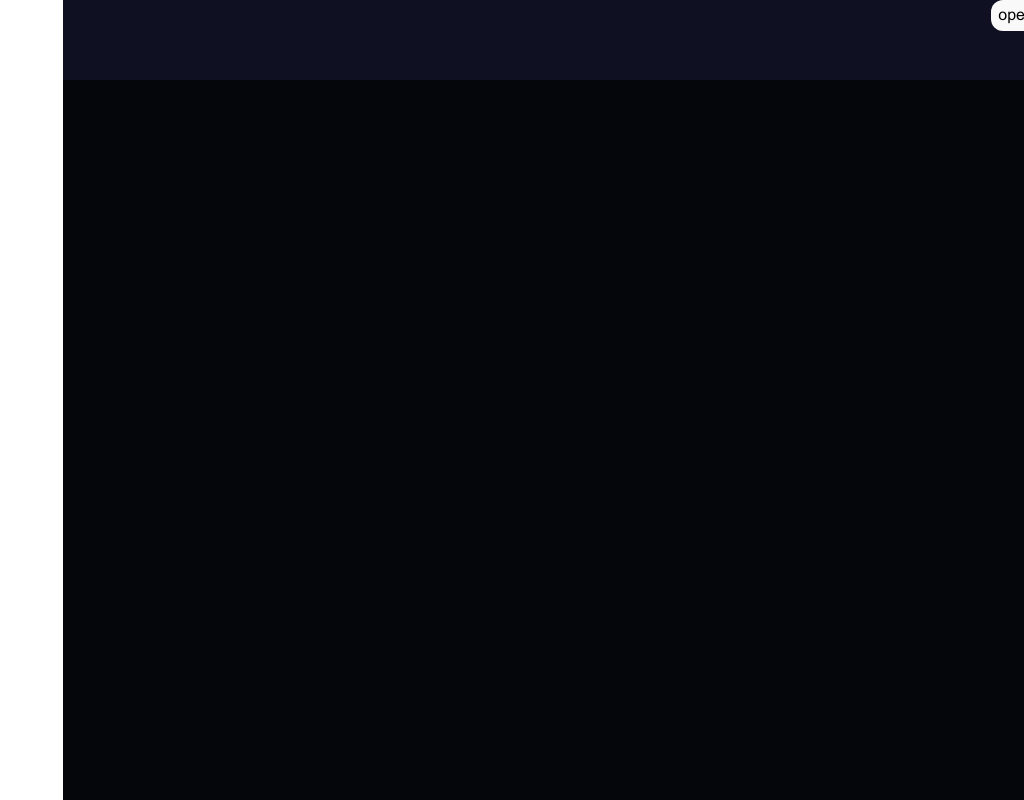
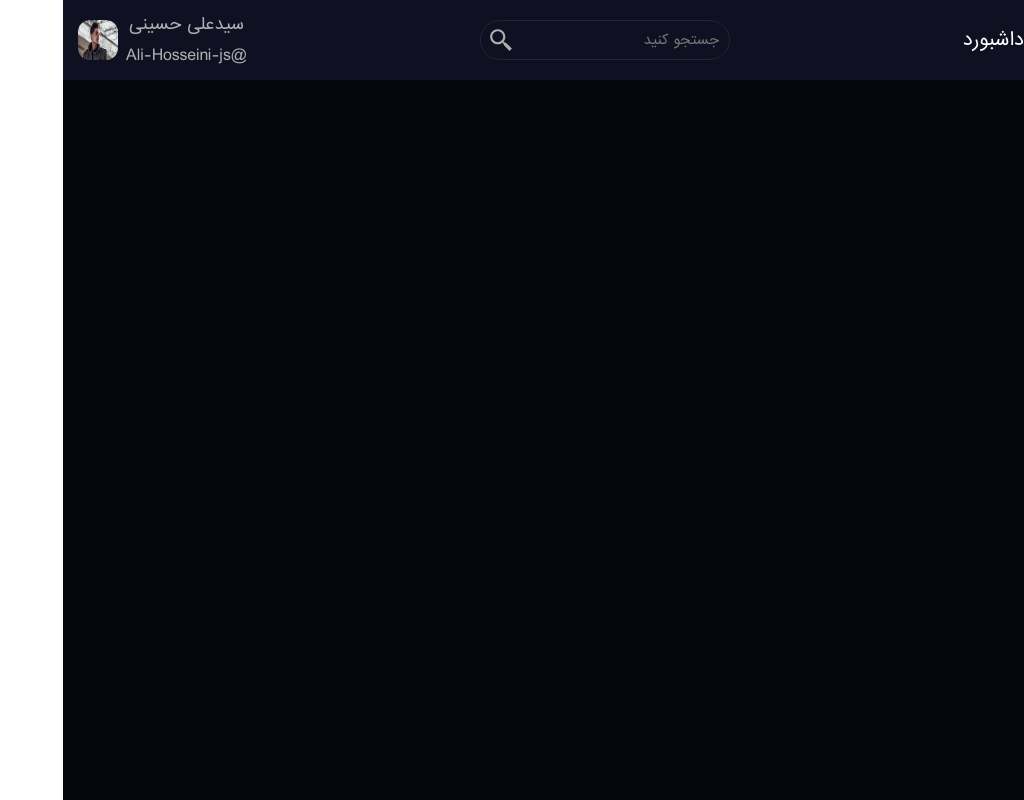
Before and after one commit to Ali-hosseini-js/panel-admin, a React app: page /p in a window 1280 px wide. Shown: the whole page, without its empty margins (256-1280 px from the left). Built offline with nearby package versions, Linux system fonts and the light colour scheme; the HTML template or start-up script is replaced by a standard one.

Commit message:
top layout header features are added

```diff
--- a/src/icons/src/SvgLogo.tsx
+++ b/src/icons/src/SvgLogo.tsx
@@ -16,8 +16,8 @@ export const SvgLogo = ({ className }: { className: string }) => {
             y2="41.1154506%"
             id="linearGradient-1"
           >
-            <stop stop-color="#D83333" offset="0%"></stop>
-            <stop stop-color="#F041FF" offset="100%"></stop>
+            <stop stopColor="#D83333" offset="0%"></stop>
+            <stop stopColor="#F041FF" offset="100%"></stop>
           </linearGradient>
         </defs>
         <g>
--- /dev/null
+++ b/src/icons/src/SvgMenu.tsx
@@ -0,0 +1,17 @@
+export const SvgMenu = ({ className }: { className: string }) => {
+  return (
+    <>
+      <svg
+        fill="currentColor"
+        viewBox="0 0 24 24"
+        transform=""
+        id="injected-svg"
+        className={className}
+      >
+        <path d="M3 5H21V7H3z"></path>
+        <path d="M3 11H21V13H3z"></path>
+        <path d="M3 17H21V19H3z"></path>
+      </svg>{" "}
+    </>
+  );
+};
--- /dev/null
+++ b/src/icons/src/SvgSearch.tsx
@@ -0,0 +1,15 @@
+export const SvgSearch = ({ className }: { className: string }) => {
+  return (
+    <>
+      <svg
+        fill="currentColor"
+        viewBox="0 0 24 24"
+        transform=""
+        id="injected-svg"
+        className={className}
+      >
+        <path d="m17.06,14.94l-2.8-1.34c1.08-1.23,1.74-2.84,1.74-4.6,0-3.86-3.14-7-7-7s-7,3.14-7,7,3.14,7,7,7c1.76,0,3.37-.66,4.6-1.74l1.34,2.8h0s5,5,5,5l2.12-2.12-5-5h0Zm-8.06-.94c-2.76,0-5-2.24-5-5s2.24-5,5-5,5,2.24,5,5-2.24,5-5,5Z"></path>
+      </svg>
+    </>
+  );
+};
--- /dev/null
+++ b/src/layouts/DropDownSettings.tsx
@@ -0,0 +1,72 @@
+import { useState } from "react";
+
+type LangState = "fa" | "en" | "fr";
+type ThemeState = "light" | "dark";
+
+type LangListItem = {
+  title: string;
+  symbol: LangState;
+};
+
+type DropDownProps = {
+  visibleDrop: boolean;
+  setVisibleDrop: React.Dispatch<React.SetStateAction<boolean>>;
+};
+
+export const DropDownSettings = ({
+  visibleDrop,
+  setVisibleDrop,
+}: DropDownProps) => {
+  const [lang, setLang] = useState<LangState>("fa");
+  const [theme, setTheme] = useState<ThemeState>("light");
+
+  const langList: Array<LangListItem> = [
+    { title: "فارسی", symbol: "fa" },
+    { title: "انگلیسی", symbol: "en" },
+    { title: "فرانسوی", symbol: "fr" },
+  ];
+
+  return (
+    <>
+      <div
+        onClick={() => setVisibleDrop((prev) => !prev)}
+        className={`drop-settings-bg ${
+          visibleDrop && "drop-settings-bg-active"
+        }`}
+      ></div>
+      <div className={`drop-settings ${visibleDrop && "drop-settings-active"}`}>
+        <div className="drop-setting-top">
+          {langList.map((item, index) => (
+            <button
+              key={index}
+              onClick={() => setLang(item.symbol)}
+              className={`drop-setting-top-item ${
+                lang == item.symbol && "drop-setting-top-item-active"
+              }`}
+            >
+              {item.title}
+            </button>
+          ))}
+        </div>
+        <div className="drop-setting-theme">
+          <button
+            className={`drop-setting-theme-btn ${
+              theme === "light" && "drop-setting-theme-btn-active"
+            }`}
+            onClick={() => setTheme("light")}
+          >
+            روشن
+          </button>
+          <button
+            className={`drop-setting-theme-btn ${
+              theme === "dark" && "drop-setting-theme-btn-active"
+            }`}
+            onClick={() => setTheme("dark")}
+          >
+            تاریک
+          </button>
+        </div>
+      </div>
+    </>
+  );
+};
--- a/src/layouts/Main.tsx
+++ b/src/layouts/Main.tsx
@@ -1,20 +1,14 @@
-type MainProps = {
-  handleSidebar: boolean;
-  setHandleSidebar: React.Dispatch<React.SetStateAction<boolean>>;
-};
+import { MainHeader } from "./MainHeader";
+import type { HandleSidebarProps } from "./types/handleProps.type";
 
-export const Main = ({ handleSidebar, setHandleSidebar }: MainProps) => {
+export const Main = ({
+  handleSidebar,
+  setHandleSidebar,
+}: HandleSidebarProps) => {
   return (
     <>
       <main className={`main ${handleSidebar ? "main-increase" : ""}`}>
-        <div className="main-header">
-          <button
-            className="main-btn"
-            onClick={() => setHandleSidebar((prev) => !prev)}
-          >
-            open | close
-          </button>
-        </div>
+        <MainHeader setHandleSidebar={setHandleSidebar} />
       </main>
     </>
   );
--- /dev/null
+++ b/src/layouts/MainHeader.tsx
@@ -0,0 +1,48 @@
+import { SvgMenu } from "../icons/src/SvgMenu";
+import { SvgSearch } from "../icons/src/SvgSearch";
+import ImgProfile from "../assets/media/profile.jpeg";
+import type { HandleSidebarProps } from "./types/handleProps.type";
+import { useState } from "react";
+import { DropDownSettings } from "./DropDownSettings";
+
+export const MainHeader = ({
+  setHandleSidebar,
+}: Pick<HandleSidebarProps, "setHandleSidebar">) => {
+  const [visibleDrop, setVisibleDrop] = useState<boolean>(false);
+
+  return (
+    <>
+      <div className="main-header">
+        <div className="main-header-right">
+          <button
+            className="main-btn"
+            onClick={() => setHandleSidebar((prev) => !prev)}
+          >
+            <SvgMenu className="" />
+          </button>
+          <p>داشبورد</p>
+        </div>
+        <form className="main-header-center">
+          <input placeholder="جستجو کنید" />
+          <button>
+            <SvgSearch className="" />
+          </button>
+        </form>
+        <div
+          onClick={() => setVisibleDrop((prev) => !prev)}
+          className="main-header-left"
+        >
+          <div>
+            <span>سیدعلی حسینی</span>
+            <span>@Ali-Hosseini-js</span>
+          </div>
+          <img src={ImgProfile} alt="profile" />
+        </div>
+      </div>
+      <DropDownSettings
+        visibleDrop={visibleDrop}
+        setVisibleDrop={setVisibleDrop}
+      />
+    </>
+  );
+};
--- a/src/layouts/PanelLayout.tsx
+++ b/src/layouts/PanelLayout.tsx
@@ -8,7 +8,10 @@ export const PanelLayout = () => {
   return (
     <>
       <div className="panel-layout">
-        <Sidebar handleSidebar={handleSidebar} />
+        <Sidebar
+          handleSidebar={handleSidebar}
+          setHandleSidebar={setHandleSidebar}
+        />
         <Main
           handleSidebar={handleSidebar}
           setHandleSidebar={setHandleSidebar}
--- a/src/layouts/Panellayout.css
+++ b/src/layouts/Panellayout.css
@@ -28,5 +28,169 @@
 .main-header {
   width: 100%;
   height: 80px;
+  display: flex;
+  justify-content: space-between;
+  align-items: center;
   background-color: var(--color-2);
+  padding-inline: 15px;
 }
+
+.main-header-right {
+  display: flex;
+  align-items: center;
+  gap: 10px;
+  color: var(--color-6);
+  font-size: 18px;
+}
+
+.main-header-right button {
+  background-color: transparent;
+  display: flex;
+  align-items: center;
+  justify-content: center;
+  & svg {
+    color: var(--color-3);
+    width: 30px;
+  }
+}
+
+.main-header-center {
+  width: 250px;
+  height: 40px;
+  border: 1px solid var(--color-4);
+  display: flex;
+  align-items: center;
+  border-radius: 900px;
+  & input {
+    width: calc(100% - 40px);
+    background-color: transparent;
+    border: none;
+    outline: none;
+    color: var(--color-6);
+    padding-inline: 10px;
+  }
+  & button {
+    width: 40px;
+    height: 40px;
+    display: flex;
+    align-items: center;
+    justify-content: center;
+    background-color: transparent;
+    & svg {
+      color: var(--color-7);
+      width: 30px;
+    }
+  }
+  @media (width< 767px) {
+    display: none;
+  }
+}
+
+.main-header-left {
+  display: flex;
+  align-items: center;
+  user-select: none;
+  cursor: pointer;
+  gap: 8px;
+  & img {
+    width: 40px;
+    height: 40px;
+    border-radius: var(--br);
+  }
+  & div {
+    display: flex;
+    flex-direction: column;
+    gap: 4px;
+    color: var(--color-7);
+    text-align: center;
+    @media (width < 767px) {
+      font-size: 14px;
+    }
+  }
+}
+
+.drop-settings-bg {
+  position: fixed;
+  inset: 0;
+  width: 100%;
+  height: 100%;
+  backdrop-filter: blur(10px);
+  z-index: 40;
+  opacity: 0;
+  visibility: hidden;
+  transition: all 0.3s;
+}
+
+.drop-settings-bg-active {
+  opacity: 1;
+  visibility: visible;
+}
+
+.drop-settings {
+  width: 200px;
+  height: 400px;
+  top: -20px;
+  left: -20px;
+  background-color: var(--color-2);
+  z-index: 50;
+  position: fixed;
+  opacity: 0;
+  visibility: hidden;
+  transition: all 0.5s;
+  border-radius: var(--br);
+  padding: 10px;
+}
+
+.drop-settings-active {
+  opacity: 1;
+  visibility: visible;
+  top: 30px;
+  left: 30px;
+}
+
+.drop-setting-top {
+  width: 100%;
+  border-bottom: 1px solid var(--color-5);
+  display: flex;
+  flex-direction: column;
+  padding-bottom: 10px;
+}
+
+.drop-setting-top-item {
+  width: 100%;
+  height: 40px;
+  background-color: transparent;
+  display: flex;
+  align-items: center;
+  color: var(--color-7);
+  border-radius: 10px;
+  padding-inline-start: 10px;
+}
+
+.drop-setting-top-item-active {
+  background-color: var(--color-1);
+  color: var(--color-6);
+}
+
+.drop-setting-theme {
+  width: 100%;
+  display: flex;
+  align-items: center;
+  margin-top: 10px;
+  border: 1px solid var(--color-5);
+  padding: 5px;
+  border-radius: 5px;
+}
+
+.drop-setting-theme-btn {
+  width: 50%;
+  height: 40px;
+  background-color: transparent;
+  color: var(--color-7);
+  border-radius: 5px;
+}
+
+.drop-setting-theme-btn-active {
+  background-color: var(--color-3);
+  color: var(--color-1);
+}
--- a/src/layouts/Sidebar.css
+++ b/src/layouts/Sidebar.css
@@ -33,6 +33,19 @@
   color: var(--color-6);
   & svg {
     width: 45px;
+  }
+  & button {
+    background-color: transparent;
+    display: none;
+    align-items: center;
+    justify-content: center;
+    & svg {
+      color: var(--color-3);
+      width: 30px;
+    }
+    @media (width < 767px) {
+      display: flex;
+    }
   }
 }
 
--- a/src/layouts/Sidebar.tsx
+++ b/src/layouts/Sidebar.tsx
@@ -5,16 +5,17 @@ import "./Sidebar.css";
 import { menu, type SubMenuItem } from "../constants/layout-const";
 import { ProfileSidebar } from "./ProfileSidebar";
 import { ThemSidebar } from "./ThemSidebar";
-
-type SidebarProps = {
-  handleSidebar: boolean;
-};
+import { SvgMenu } from "../icons/src/SvgMenu";
+import type { HandleSidebarProps } from "./types/handleProps.type";
 
 type SubMenuProps = {
   submenuData: SubMenuItem[];
 };
 
-export const Sidebar = ({ handleSidebar }: SidebarProps) => {
+export const Sidebar = ({
+  handleSidebar,
+  setHandleSidebar,
+}: HandleSidebarProps) => {
   const [activeSubMenu, setActiveSubMenu] = useState<number>(-1);
 
   const handleSubmenu = (index: number) => {
@@ -30,6 +31,12 @@ export const Sidebar = ({ handleSidebar }: SidebarProps) => {
         <div className="sidebar-head">
           <SvgLogo className="" />
           <h2>BrandName</h2>
+          <button
+            className="main-btn"
+            onClick={() => setHandleSidebar((prev) => !prev)}
+          >
+            <SvgMenu className="" />
+          </button>
         </div>
         <div className="sidebar-center">
           <button className="sidebar-center-new-project">
--- /dev/null
+++ b/src/layouts/types/handleProps.type.ts
@@ -0,0 +1,4 @@
+export type HandleSidebarProps = {
+  handleSidebar: boolean;
+  setHandleSidebar: React.Dispatch<React.SetStateAction<boolean>>;
+};
```
